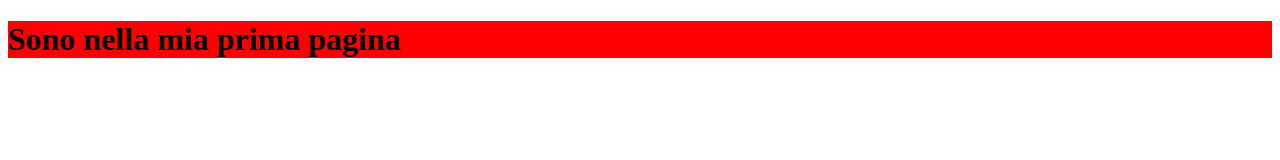
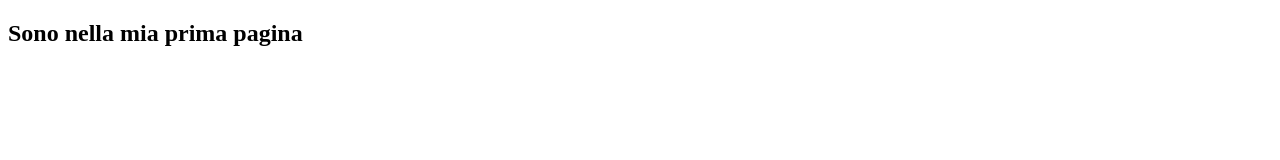
Before and after one commit to Simoneprocopio123/page1, a plain HTML site: page index.html in a window 1280 px wide. Drawn offline with Linux system fonts and the light colour scheme.

Commit message:
Update index.html

```diff
--- a/index.html
+++ b/index.html
@@ -7,6 +7,6 @@
     <link rel="stylesheet" href="style.css">
 </head>
 <body>
-    <h1>Sono nella mia prima pagina</h1>
+    <h2>Sono nella mia prima pagina</h2>
 </body>
 </html>
```
